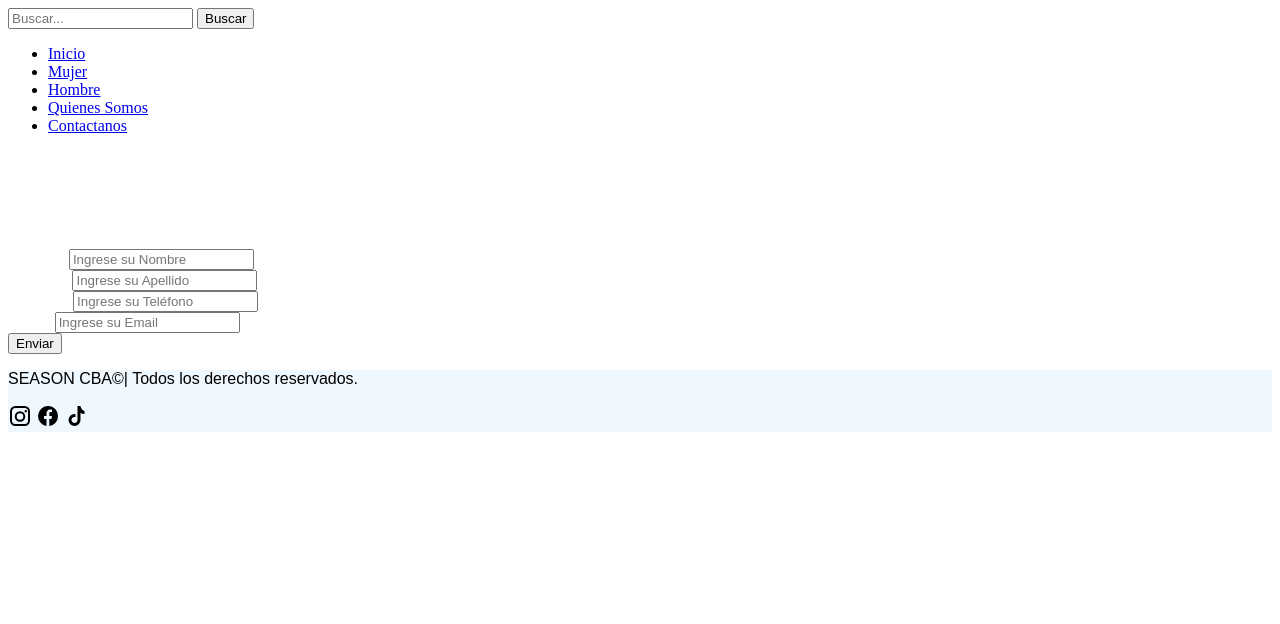
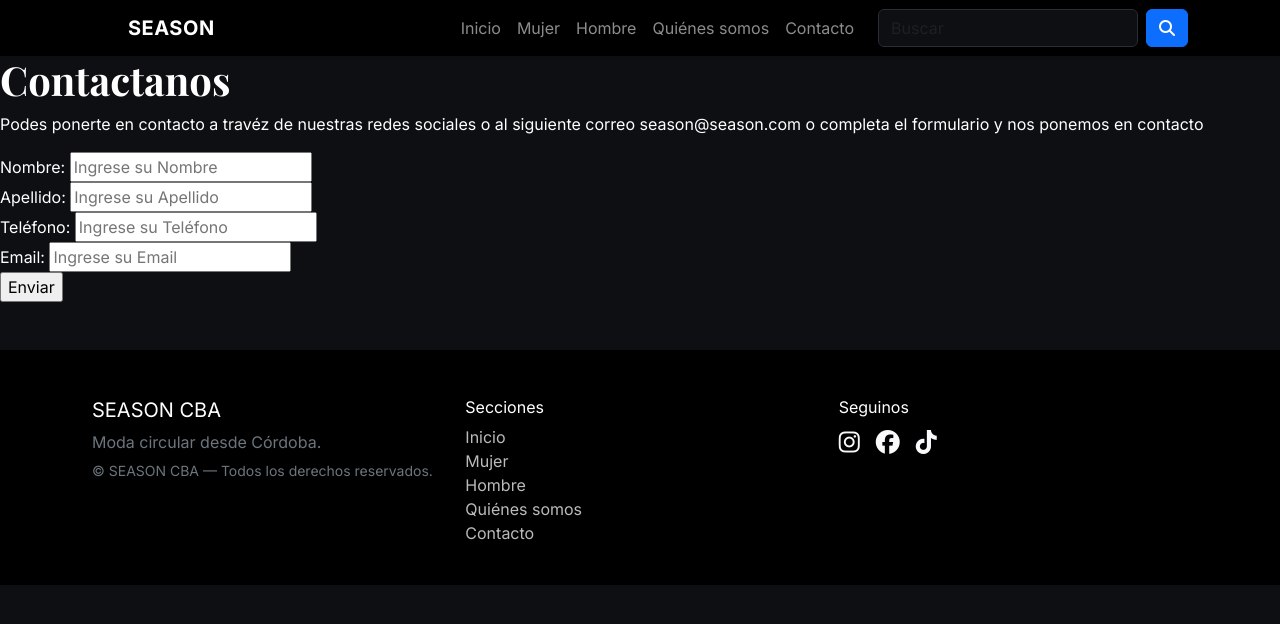
Before and after one commit to buscenim/seasonEcommers, a plain HTML site: page pages/contacto.html in a window 1280 px wide. Drawn offline with nearby package versions, Linux system fonts and the light colour scheme; a web font is replaced by a local one.

Commit message:
Se aplican estilos al header y al footer en contacto.html

```diff
--- a/pages/contacto.html
+++ b/pages/contacto.html
@@ -5,34 +5,58 @@
     <meta charset="UTF-8">
     <meta name="viewport" content="width=device-width, initial-scale=1.0">
     <title>SEASON - Contactanos</title>
-    <!-- Hoja de estilos principal -->
-    <link rel="stylesheet" href="../css/style.css">
+    <meta name="description" content="SEASON Store - Moda circular y accesorios. Envíos a todo el país.">
+    <meta name="keywords" content="moda, ropa, mujer, hombre, vintage, circular, Córdoba">
+    <meta name="theme-color" content="#0E0F13">
+    <link rel="icon" href="../assets/favicon.ico">
+    <!-- Preconexiones -->
+    <link rel="preconnect" href="https://cdn.jsdelivr.net" crossorigin>
     <link rel="preconnect" href="https://fonts.googleapis.com">
     <link rel="preconnect" href="https://fonts.gstatic.com" crossorigin>
-    <link href="https://fonts.googleapis.com/css2?family=Story+Script&display=swap" rel="stylesheet">
-    <link rel="icon" href="../assets/favicon.ico">
+    <!-- Fuentes -->
+    <link
+        href="https://fonts.googleapis.com/css2?family=Inter:wght@400;600;700&family=Playfair+Display:wght@700&display=swap"
+        rel="stylesheet">
+    <!-- Bootstrap CSS -->
+    <link href="https://cdn.jsdelivr.net/npm/bootstrap@5.3.3/dist/css/bootstrap.min.css" rel="stylesheet">
+    <!-- AOS (animaciones al hacer scroll) -->
+    <link href="https://cdn.jsdelivr.net/npm/aos@2.3.4/dist/aos.css" rel="stylesheet">
+    <!-- Iconos -->
+    <link href="https://cdnjs.cloudflare.com/ajax/libs/font-awesome/6.5.2/css/all.min.css" rel="stylesheet">
+    <!-- Estilos propios -->
+    <link rel="stylesheet" href="../css/theme.css">
+    <link rel="stylesheet" href="../css/style.css">
 </head>
 
 <body class="body">
-    <header class="header">
-        <div class="overlay">
-            <div class="barBusca">
-                <form action="" method="post">
-                    <input type="search" placeholder="Buscar...">
-                    <button type="submit">Buscar</button>
-                </form>
+    <header class="sticky-top shadow-sm" role="banner">
+        <nav class="navbar navbar-expand-lg navbar-dark bg-black">
+            <div class="container">
+                <a class="navbar-brand d-flex align-items-center gap-2" href="../index.html">
+                    <img src="../img/seasonLogo.svg" alt="Logo SEASON" width="28" height="28" />
+                    <strong>SEASON</strong>
+                </a>
+                <button class="navbar-toggler" type="button" data-bs-toggle="collapse" data-bs-target="#mainNav"
+                    aria-controls="mainNav" aria-expanded="false" aria-label="Abrir menú">
+                    <span class="navbar-toggler-icon"></span>
+                </button>
+                <div class="collapse navbar-collapse" id="mainNav">
+                    <ul class="navbar-nav ms-auto mb-2 mb-lg-0">
+                        <li class="nav-item"><a class="nav-link" href="../index.html">Inicio</a></li>
+                        <li class="nav-item"><a class="nav-link" href="../pages/mujer.html">Mujer</a></li>
+                        <li class="nav-item"><a class="nav-link" href="../pages/hombre.html">Hombre</a></li>
+                        <li class="nav-item"><a class="nav-link" href="../pages/quienes-somos.html">Quiénes somos</a>
+                        </li>
+                        <li class="nav-item"><a class="nav-link" href="../pages/contacto.html">Contacto</a></li>
+                    </ul>
+                    <form class="d-flex ms-lg-3 mt-3 mt-lg-0" role="search" id="searchForm">
+                        <label class="visually-hidden" for="q">Buscar</label>
+                        <input class="form-control me-2" type="search" placeholder="Buscar" aria-label="Buscar" id="q">
+                        <button class="btn btn-primary" type="submit"><i class="fa fa-search"></i></button>
+                    </form>
+                </div>
             </div>
-
-            <nav class="menu">
-                <ul>
-                    <li><a href="../index.html">Inicio</a></li>
-                    <li><a href="../pages/mujer.html">Mujer</a></li>
-                    <li><a href="../pages/hombre.html">Hombre</a></li>
-                    <li><a href="../pages/quienes-somos.html">Quienes Somos</a></li>
-                    <li><a href="../pages/contacto.html">Contactanos</a></li>
-                </ul>
-            </nav>
-        </div>
+        </nav>
     </header>
     <main class="main">
         <h1>Contactanos</h1>
@@ -65,20 +89,42 @@
         </section>
     </main>
 
-    <footer class="footer">
-        <p>SEASON CBA©| Todos los derechos reservados.</p>
-        <div class="social-icons">
-            <a href="https://www.instagram.com" target="_blank">
-                <img src="../img/instagram.svg" alt="Instagram">
-            </a>
-            <a href="https://www.facebook.com" target="_blank">
-                <img src="../img/facebook.svg" alt="Facebook">
-            </a>
-            <a href="https://www.tiktok.com" target="_blank">
-                <img src="../img/tiktok.svg" alt="tiktok">
-            </a>
+    <footer class="mt-5 bg-black text-secondary pt-5 pb-4" role="contentinfo">
+        <div class="container">
+            <div class="row g-4">
+                <div class="col-12 col-md-4">
+                    <h5 class="text-white">SEASON CBA</h5>
+                    <p class="mb-1">Moda circular desde Córdoba.</p>
+                    <small>© SEASON CBA — Todos los derechos reservados.</small>
+                </div>
+                <div class="col-6 col-md-4">
+                    <h6 class="text-white">Secciones</h6>
+                    <ul class="list-unstyled">
+                        <li><a class="link-light link-opacity-75" href="../index.html">Inicio</a></li>
+                        <li><a class="link-light link-opacity-75" href="../pages/mujer.html">Mujer</a></li>
+                        <li><a class="link-light link-opacity-75" href="../pages/hombre.html">Hombre</a></li>
+                        <li><a class="link-light link-opacity-75" href="../pages/quienes-somos.html">Quiénes somos</a></li>
+                        <li><a class="link-light link-opacity-75" href="../pages/contacto.html">Contacto</a></li>
+                    </ul>
+                </div>
+                <div class="col-6 col-md-4">
+                    <h6 class="text-white">Seguinos</h6>
+                    <div class="d-flex gap-3 fs-4">
+                        <a class="text-light" aria-label="Instagram" href="https://www.instagram.com/" target="_blank"
+                            rel="noopener"><i class="fab fa-instagram"></i></a>
+                        <a class="text-light" aria-label="Facebook" href="https://www.facebook.com/" target="_blank"
+                            rel="noopener"><i class="fab fa-facebook"></i></a>
+                        <a class="text-light" aria-label="TikTok" href="https://www.tiktok.com/" target="_blank"
+                            rel="noopener"><i class="fab fa-tiktok"></i></a>
+                    </div>
+                </div>
+            </div>
         </div>
     </footer>
+    <!-- JS: Bootstrap + AOS + app -->
+    <script src="https://cdn.jsdelivr.net/npm/bootstrap@5.3.3/dist/js/bootstrap.bundle.min.js"></script>
+    <script src="https://cdn.jsdelivr.net/npm/aos@2.3.4/dist/aos.js"></script>
+    <script src="js/main.js"></script>
 
 </body>
 
```
